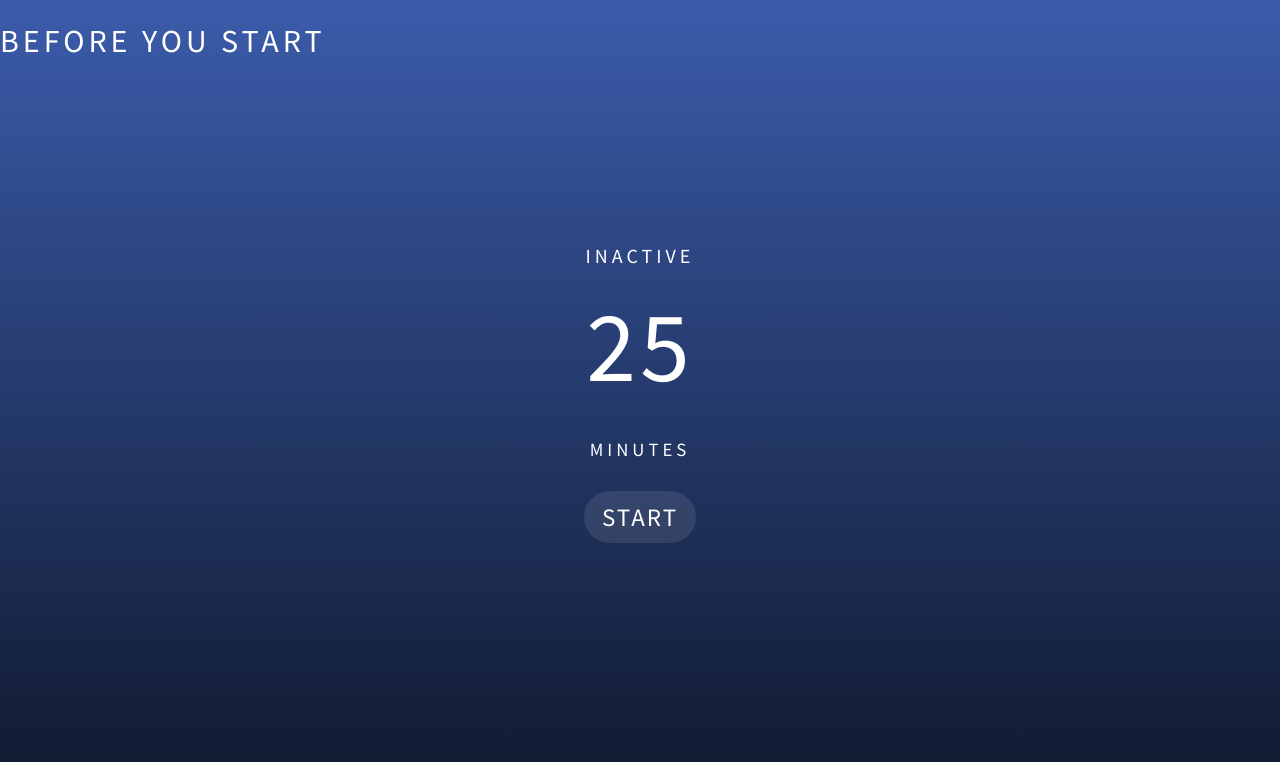
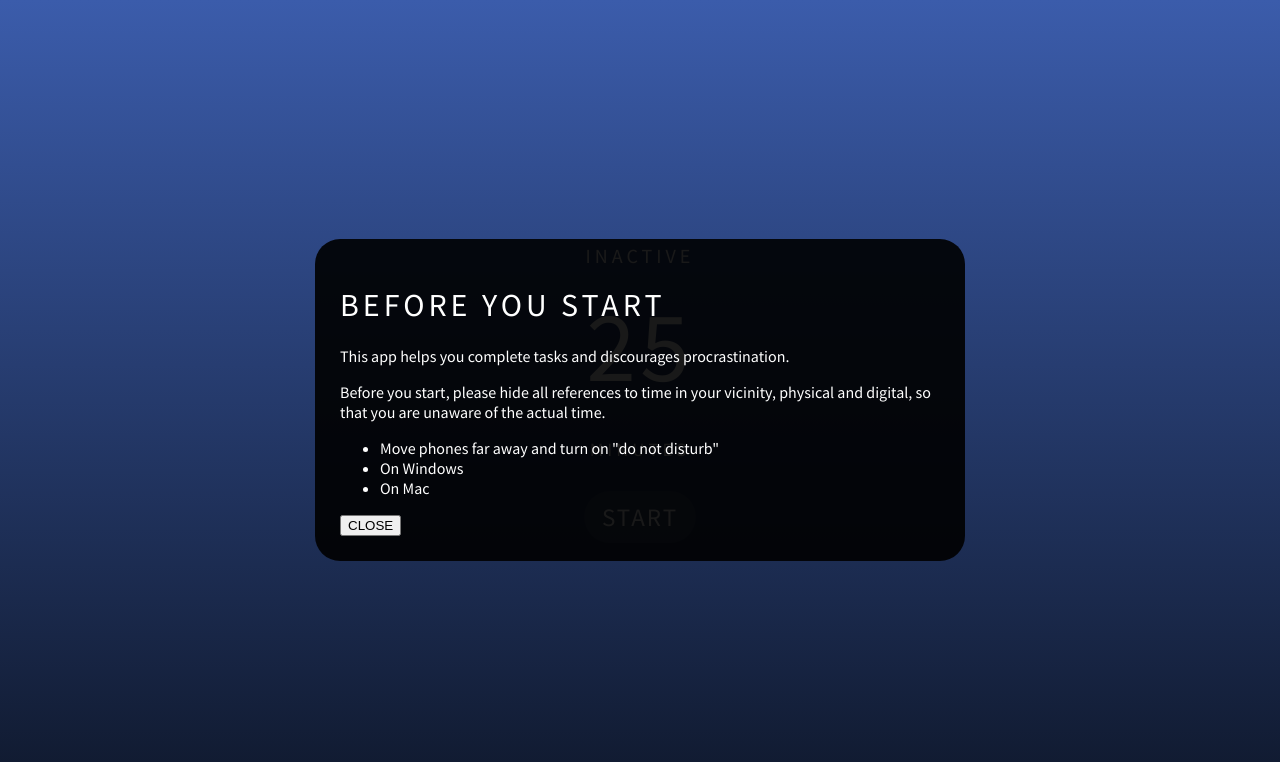
Before and after one commit to KPar/novodoro-client, a React (Create React App) app: page / in a window 1280 px wide. Shown: the top 762 px of the page. Built offline with nearby package versions, Linux system fonts and the light colour scheme; no server answers.

Commit message:
Coded basic structure of PopUp

```diff
--- a/src/components/PopUp.tsx
+++ b/src/components/PopUp.tsx
@@ -5,10 +5,23 @@ function PopUp() {
   const [isDropdownToggled, setIsDropdownToggled] = useState(false);
 
   return (
-    <div id="PopUp_container">
-      <div>
+    <div id="PopUp_wrapper">
+      <div id="PopUp_container">
         <h1>BEFORE YOU START</h1>
-        <p></p>
+        <p>This app helps you complete tasks and discourages procrastination.</p>
+        <div>
+
+        </div>
+        <p>
+          Before you start, please hide all references to time in your vicinity,
+          physical and digital, so that you are unaware of the actual time.
+        </p>
+        <ul>
+          <li>Move phones far away and turn on "do not disturb"</li>
+          <li>On Windows</li>
+          <li>On Mac</li>
+        </ul>
+        <button>CLOSE</button>
       </div>
     </div>
   )
--- a/src/index.css
+++ b/src/index.css
@@ -34,9 +34,20 @@ h1,h3 {
 }
 
 /* PopUp */
-#PopUp_container {
+#PopUp_wrapper {
     position: absolute;
     top: 0;
+    height: 100vh;
+    width: 100vw;
+    display: grid;
+    place-items: center;
+}
+
+#PopUp_container {
+    background-color: rgba(0, 0, 0, 0.901);
+    border-radius: 25px;
+    padding: 25px;
+    max-width: 600px;
 }
 
 /* TimerDisplay */
```
